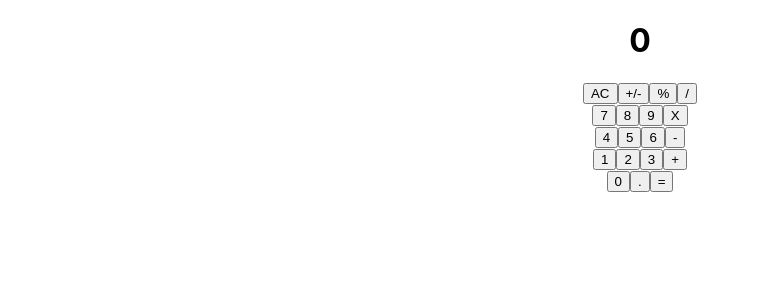
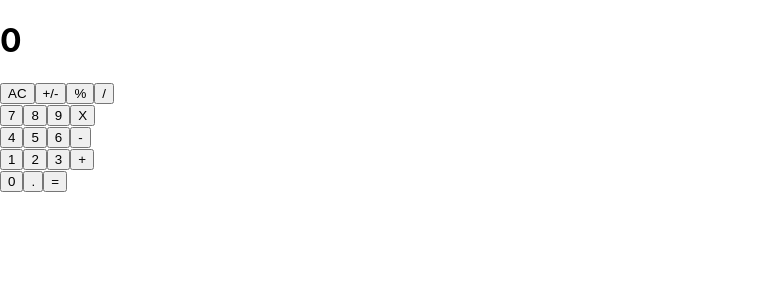
Before and after one commit to garciajordy/Calculator-React, a React (Create React App) app: page / in a window 1280 px wide. Shown: the top 300 px of the page, without its empty margins (0-760 px from the left). Built offline with nearby package versions, Linux system fonts and the light colour scheme.

Commit message:
Add result prop for display panel and wrapped components in fragments

```diff
--- a/src/components/App.js
+++ b/src/components/App.js
@@ -5,10 +5,10 @@ import Display from './Display';
 
 function App() {
   return (
-    <div className="App">
+    <>
       <Display />
       <ButtonPanel />
-    </div>
+    </>
   );
 }
 
--- a/src/components/Display.js
+++ b/src/components/Display.js
@@ -1,9 +1,17 @@
 import React from 'react';
+import PropTypes from 'prop-types';
 
-const Display = () => (
+const Display = ({ result }) => (
   <h1>
-    0
+    { result }
   </h1>
 );
 
+Display.propTypes = {
+  result: PropTypes.string,
+};
+
+Display.defaultProps = {
+  result: 0,
+};
 export default Display;
```
